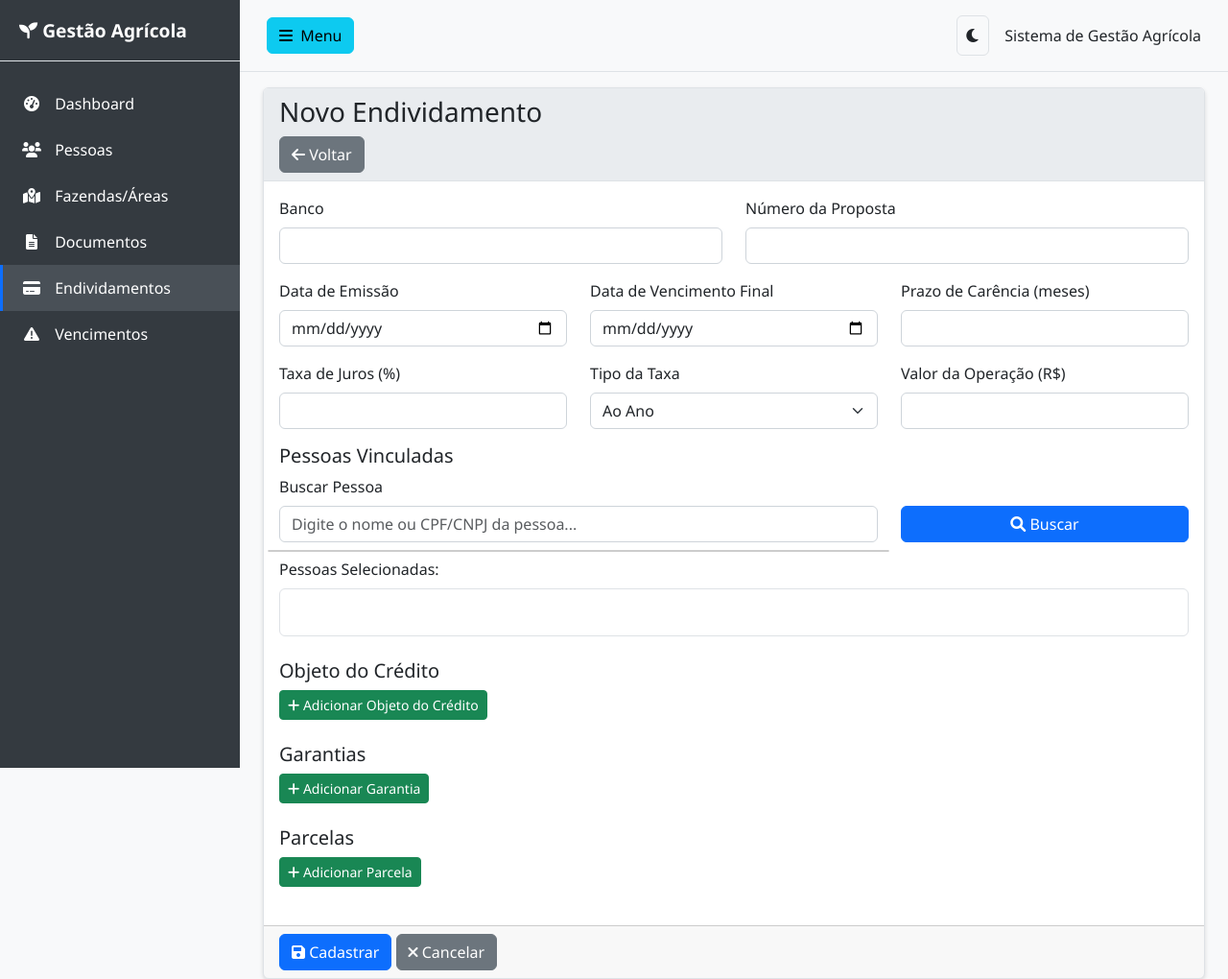
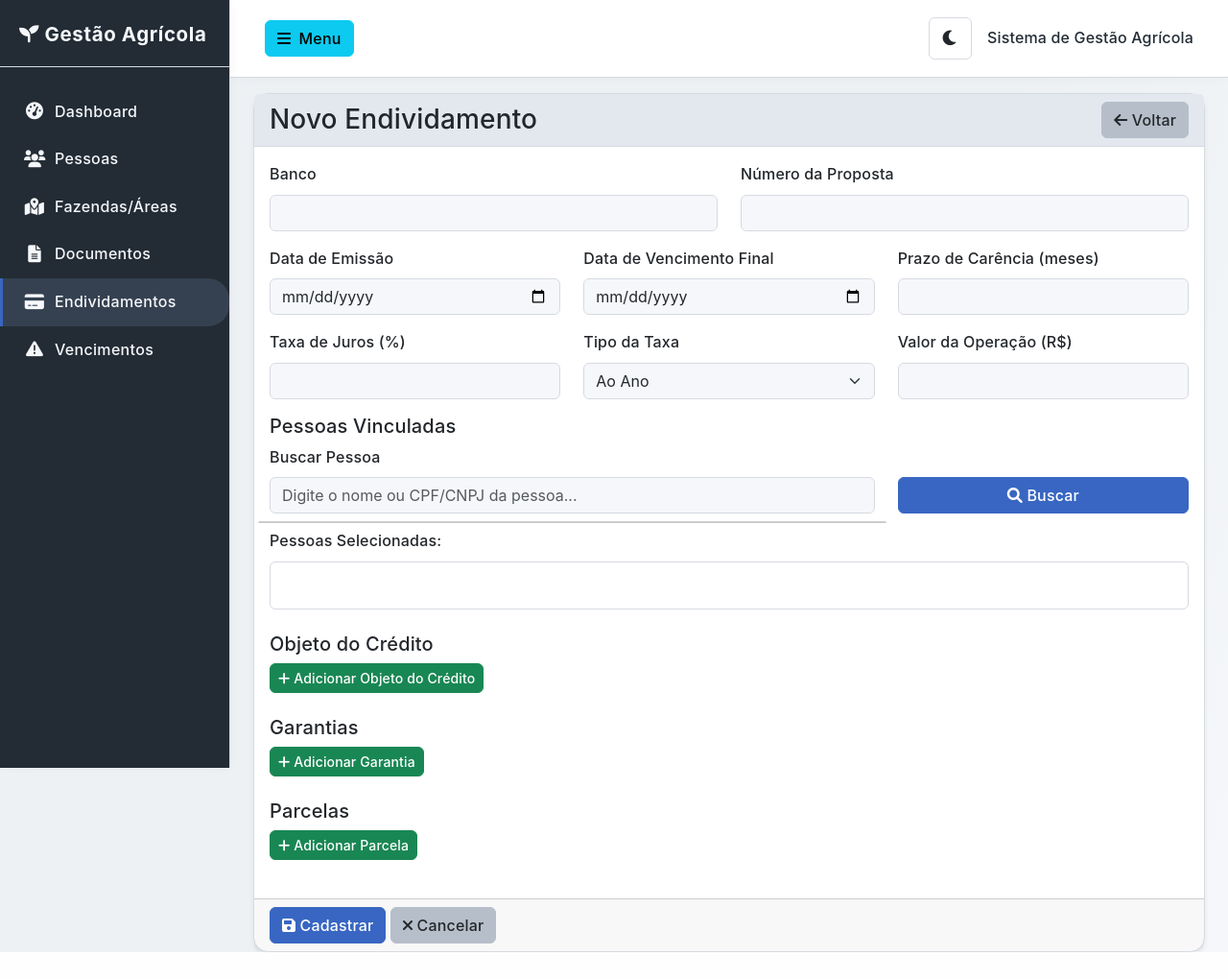
Before and after one commit to Frraz/Gestao-Agro, a Flask app: page /endividamentos/novo in a window 1280 px wide. Shown: the whole page at 96% size. After the commit the page ends 992 px from the top, so only its background shows below. Run offline with Flask 3, Linux system fonts and the light colour scheme; data that the repository does not hold is empty.

Commit message:
Melhorando a interface

```diff
--- a/src/static/css/style.css
+++ b/src/static/css/style.css
@@ -3,58 +3,57 @@
    ========================== */
 :root {
     /* Tema Claro */
-    --bg-primary: #ffffff;
-    --bg-secondary: #f8f9fa;
-    --bg-tertiary: #e9ecef;
-    --text-primary: #212529;
-    --text-secondary: #6c757d;
-    --text-muted: #adb5bd;
-    --border-color: #dee2e6;
-    --sidebar-bg: #343a40;
-    --sidebar-text: #ffffff;
-    --sidebar-hover: #495057;
+    --bg-primary: #f5f7fa;
+    --bg-secondary: #eef1f4;
+    --bg-tertiary: #e3e8ef;
+    --text-primary: #23272b;
+    --text-secondary: #5e6470;
+    --text-muted: #a6adb8;
+    --border-color: #d6dae1;
+    --sidebar-bg: #232c35;
+    --sidebar-text: #f5f7fa;
+    --sidebar-hover: #354150;
     --card-bg: #ffffff;
-    --card-shadow: rgba(0, 0, 0, 0.125);
-    --navbar-bg: #f8f9fa;
-    --navbar-text: #212529;
-    --btn-primary: #0d6efd;
-    --btn-secondary: #6c757d;
-    --btn-success: #198754;
-    --btn-warning: #ffc107;
-    --btn-danger: #dc3545;
-    --btn-info: #0dcaf0;
-    --input-bg: #ffffff;
-    --input-border: #ced4da;
+    --card-shadow: rgba(44, 62, 80, 0.07);
+    --navbar-bg: #ffffff;
+    --navbar-text: #232c35;
+    --btn-primary: #3866c2;
+    --btn-secondary: #b6bec9;
+    --btn-success: #4aaf77;
+    --btn-warning: #e1c56b;
+    --btn-danger: #e26d5a;
+    --btn-info: #5b7fa6;
+    --input-bg: #f5f7fa;
+    --input-border: #d6dae1;
     --table-bg: #ffffff;
-    --table-hover: rgba(0, 0, 0, 0.075);
+    --table-hover: #e8eef5;
 }
 
-/* Tema Escuro (sobrescreve variáveis) */
 [data-theme="dark"] {
-    --bg-primary: #1a1a1a;
-    --bg-secondary: #2d2d2d;
-    --bg-tertiary: #404040;
-    --text-primary: #ffffff;
-    --text-secondary: #b3b3b3;
-    --text-muted: #808080;
-    --border-color: #404040;
-    --sidebar-bg: #0d1117;
-    --sidebar-text: #ffffff;
-    --sidebar-hover: #21262d;
-    --card-bg: #2d2d2d;
-    --card-shadow: rgba(0, 0, 0, 0.3);
-    --navbar-bg: #2d2d2d;
-    --navbar-text: #ffffff;
-    --btn-primary: #0d6efd;
-    --btn-secondary: #6c757d;
-    --btn-success: #198754;
-    --btn-warning: #ffc107;
-    --btn-danger: #dc3545;
-    --btn-info: #0dcaf0;
-    --input-bg: #404040;
-    --input-border: #555555;
-    --table-bg: #23272b;
-    --table-hover: rgba(255, 255, 255, 0.075);
+    --bg-primary: #171b21;
+    --bg-secondary: #1e232a;
+    --bg-tertiary: #232a33;
+    --text-primary: #e6eaf2;
+    --text-secondary: #b9becb;
+    --text-muted: #7c8595;
+    --border-color: #232a33;
+    --sidebar-bg: #181c23;
+    --sidebar-text: #e6eaf2;
+    --sidebar-hover: #232a33;
+    --card-bg: #232a33;
+    --card-shadow: rgba(44, 62, 80, 0.13);
+    --navbar-bg: #232a33;
+    --navbar-text: #e6eaf2;
+    --btn-primary: #5a8fff;
+    --btn-secondary: #495369;
+    --btn-success: #61c39d;
+    --btn-warning: #e1c56b;
+    --btn-danger: #e26d5a;
+    --btn-info: #5b7fa6;
+    --input-bg: #232a33;
+    --input-border: #354150;
+    --table-bg: #232a33;
+    --table-hover: #1e232a;
 }
 
 /* ==========================
@@ -93,76 +92,71 @@ html[data-theme="dark"] table.table-striped > tbody > tr:nth-of-type(odd) {
 [data-theme="dark"] input[type="password"],
 [data-theme="dark"] input[type="number"],
 [data-theme="dark"] input[type="date"] {
-    background-color: var(--input-bg, #404040) !important;
-    color: var(--text-primary, #fff) !important;
-    border-color: var(--input-border, #555555) !important;
+    background-color: var(--input-bg) !important;
+    color: var(--text-primary) !important;
+    border-color: var(--input-border) !important;
 }
-
 [data-theme="dark"] .form-control:disabled,
 [data-theme="dark"] .form-select:disabled,
 [data-theme="dark"] textarea:disabled,
 [data-theme="dark"] input[type="text"]:disabled {
-    background-color: #262626 !important;
+    background-color: #232a33 !important;
     color: #888 !important;
 }
-
 [data-theme="dark"] .list-group-item {
-    background-color: var(--card-bg, #2d2d2d) !important;
-    color: var(--text-primary, #fff) !important;
-    border-color: var(--border-color, #404040) !important;
+    background-color: var(--card-bg) !important;
+    color: var(--text-primary) !important;
+    border-color: var(--border-color) !important;
 }
-
 [data-theme="dark"] .badge.bg-primary,
 [data-theme="dark"] .badge.bg-secondary,
 [data-theme="dark"] .badge.bg-success,
 [data-theme="dark"] .badge.bg-warning,
 [data-theme="dark"] .badge.bg-danger,
 [data-theme="dark"] .badge.bg-info {
-    filter: brightness(0.85) !important;
+    filter: brightness(0.92) !important;
     color: #fff !important;
 }
-
 [data-theme="dark"] .dropdown-menu {
-    background-color: var(--bg-secondary, #2d2d2d) !important;
-    color: var(--text-primary, #fff) !important;
+    background-color: var(--bg-secondary) !important;
+    color: var(--text-primary) !important;
 }
-
 [data-theme="dark"] .dropdown-item {
-    color: var(--text-primary, #fff) !important;
+    color: var(--text-primary) !important;
 }
-
 [data-theme="dark"] .dropdown-item:hover {
-    background-color: var(--bg-tertiary, #404040) !important;
-    color: var(--text-primary, #fff) !important;
+    background-color: var(--bg-tertiary) !important;
+    color: var(--text-primary) !important;
 }
-
 [data-theme="dark"] .modal-content {
-    background-color: var(--card-bg, #2d2d2d) !important;
-    color: var(--text-primary, #fff) !important;
+    background-color: var(--card-bg) !important;
+    color: var(--text-primary) !important;
 }
 
 /* ==========================
    Estilos base
    ========================== */
 body {
-    font-family: 'Segoe UI', Tahoma, Geneva, Verdana, sans-serif;
+    font-family: 'Inter', 'Segoe UI', Tahoma, Geneva, Verdana, Arial, sans-serif;
     background-color: var(--bg-secondary);
     color: var(--text-primary);
+    font-weight: 400;
+    line-height: 1.6;
+    letter-spacing: 0.01em;
     transition: background-color 0.3s ease, color 0.3s ease;
 }
-
-/* Wrapper e layout */
 .wrapper {
     display: flex;
     width: 100%;
     align-items: stretch;
     min-height: 100vh;
+    background: linear-gradient(120deg, var(--bg-secondary) 60%, var(--bg-primary) 100%);
 }
 
 /* Sidebar */
 #sidebar {
-    min-width: 250px;
-    max-width: 250px;
+    min-width: 240px;
+    max-width: 240px;
     min-height: 100vh;
     background-color: var(--sidebar-bg) !important;
     transition: all 0.3s ease;
@@ -170,263 +164,260 @@ body {
     top: 0;
     left: 0;
     z-index: 1000;
+    border-right: 1.5px solid var(--border-color);
+    box-shadow: 2px 0 12px -4px var(--card-shadow);
 }
-
 #sidebar.active {
-    margin-left: -250px;
+    margin-left: -240px;
 }
-
 #sidebar .sidebar-header {
-    padding: 20px;
+    padding: 24px 20px 20px 20px;
     background: var(--sidebar-bg);
     border-bottom: 1px solid var(--border-color);
 }
-
 #sidebar .sidebar-header h3 {
     color: var(--sidebar-text);
     margin: 0;
-    font-size: 1.2rem;
-    font-weight: 600;
+    font-size: 1.28rem;
+    font-weight: 700;
+    letter-spacing: 0.03em;
 }
-
 #sidebar ul.components {
-    padding: 20px 0;
+    padding: 22px 0;
     list-style: none;
     margin: 0;
 }
-
 #sidebar ul li {
     margin: 0;
 }
-
 #sidebar ul li a {
-    padding: 12px 20px;
+    padding: 12px 22px;
     font-size: 1rem;
-    display: block;
+    display: flex;
+    align-items: center;
     color: var(--sidebar-text);
     text-decoration: none;
-    transition: all 0.3s ease;
+    transition: all 0.24s;
     border-left: 3px solid transparent;
+    gap: 10px;
+    border-radius: 0 22px 22px 0;
+    font-weight: 500;
+    letter-spacing: 0.02em;
 }
-
-#sidebar ul li a:hover {
-    background: var(--sidebar-hover);
-    border-left-color: var(--btn-primary);
-}
-
+#sidebar ul li a:hover,
 #sidebar ul li.active > a {
     background: var(--sidebar-hover);
     border-left-color: var(--btn-primary);
     color: var(--sidebar-text);
 }
-
 #sidebar ul li a i {
-    margin-right: 10px;
-    width: 20px;
+    width: 22px;
     text-align: center;
+    font-size: 1.12rem;
 }
-
 /* Content area */
 #content {
     width: 100%;
     padding: 0;
     min-height: 100vh;
     transition: all 0.3s ease;
-    margin-left: 250px;
+    margin-left: 240px;
 }
-
 #content.active {
     margin-left: 0;
 }
-
 /* Navbar */
 .navbar {
     background-color: var(--navbar-bg) !important;
     border-bottom: 1px solid var(--border-color);
-    padding: 1rem;
+    padding: 1.1rem 1.5rem 1.1rem 1.5rem;
     margin-bottom: 0;
+    box-shadow: 0 2px 12px -4px var(--card-shadow);
 }
-
 .navbar-text {
     color: var(--navbar-text) !important;
+    font-weight: 500;
 }
-
 /* Theme toggle button */
 .theme-toggle {
     background: none;
     border: 1px solid var(--border-color);
     color: var(--text-primary);
-    padding: 0.5rem;
+    padding: 0.45rem 0.8rem;
     border-radius: 0.375rem;
     cursor: pointer;
-    transition: all 0.3s ease;
-    margin-left: 1rem;
+    transition: all 0.3s;
+    margin-left: 1.1rem;
+    font-size: 1.11rem;
 }
-
 .theme-toggle:hover {
     background-color: var(--bg-tertiary);
+    border-color: var(--btn-primary);
+    color: var(--btn-primary);
 }
-
 /* Cards */
 .card {
     background-color: var(--card-bg);
     border: 1px solid var(--border-color);
-    box-shadow: 0 0.125rem 0.25rem var(--card-shadow);
-    transition: all 0.3s ease;
+    box-shadow: 0 0.15rem 0.35rem var(--card-shadow);
+    border-radius: 0.95rem;
+    transition: all 0.3s;
 }
-
 .card-header {
     background-color: var(--bg-tertiary);
     border-bottom: 1px solid var(--border-color);
     color: var(--text-primary);
+    font-weight: 600;
+    letter-spacing: 0.01em;
 }
-
 .card-body {
     color: var(--text-primary);
 }
-
 .card-dashboard {
     border-left: 4px solid;
-    transition: transform 0.2s ease, box-shadow 0.2s ease;
+    transition: transform 0.19s, box-shadow 0.19s;
+    border-radius: 0.95rem;
 }
-
 .card-dashboard:hover {
-    transform: translateY(-2px);
-    box-shadow: 0 0.5rem 1rem var(--card-shadow);
+    transform: translateY(-2px) scale(1.013);
+    box-shadow: 0 0.6rem 1.8rem var(--card-shadow);
+    filter: brightness(1.03);
 }
-
-.card-pessoas {
-    border-left-color: #4e73df;
-}
-
-.card-fazendas {
-    border-left-color: #1cc88a;
-}
-
-.card-documentos {
-    border-left-color: #36b9cc;
-}
-
-.card-vencidos {
-    border-left-color: #e74a3b;
-}
-
-.card-endividamentos {
-    border-left-color: #f6c23e;
-}
-
+/* Colorful dashboard cards */
+.card-pessoas { border-left-color: #5a8fff; }
+.card-fazendas { border-left-color: #4aaf77; }
+.card-documentos { border-left-color: #5b7fa6; }
+.card-vencidos { border-left-color: #e26d5a; }
+.card-endividamentos { border-left-color: #e1c56b; }
 /* Tables */
 .table {
     background-color: var(--table-bg);
     color: var(--text-primary);
+    border-radius: 0.6rem;
+    overflow: hidden;
     transition: background-color 0.3s, color 0.3s;
 }
-
 .table th {
     background-color: var(--bg-tertiary);
     color: var(--text-primary);
     border-color: var(--border-color);
+    font-weight: 500;
     transition: background-color 0.3s, color 0.3s, border-color 0.3s;
 }
-
 .table td {
     border-color: var(--border-color);
     color: var(--text-primary);
     transition: background-color 0.3s, color 0.3s, border-color 0.3s;
 }
-
 .table-hover tbody tr:hover {
     background-color: var(--table-hover);
 }
-
 .table-dark {
     background-color: var(--sidebar-bg);
     color: var(--sidebar-text);
 }
-
 /* Forms */
 .form-control, .form-select {
     background-color: var(--input-bg);
     border-color: var(--input-border);
     color: var(--text-primary);
+    border-radius: 0.375rem;
+    transition: background-color 0.3s, color 0.3s, border-color 0.3s;
 }
-
 .form-control:focus, .form-select:focus {
     background-color: var(--input-bg);
     border-color: var(--btn-primary);
     color: var(--text-primary);
-    box-shadow: 0 0 0 0.2rem rgba(13, 110, 253, 0.25);
+    box-shadow: 0 0 0 0.13rem rgba(56, 102, 194, 0.13);
 }
-
 .form-label {
     color: var(--text-primary);
+    font-weight: 500;
 }
-
 .form-text {
     color: var(--text-secondary);
+    font-size: 0.96em;
 }
-
 /* Buttons */
 .btn {
-    transition: all 0.3s ease;
+    border-radius: 0.375rem;
+    font-weight: 500;
+    letter-spacing: 0.01em;
+    transition: all 0.3s;
 }
-
 .btn-outline-primary, .btn-outline-secondary, .btn-outline-success,
 .btn-outline-warning, .btn-outline-danger, .btn-outline-info {
     border-width: 1px;
 }
-
+.btn-primary {
+    background-color: var(--btn-primary);
+    border-color: var(--btn-primary);
+    color: #fff;
+}
+.btn-primary:hover, .btn-primary:focus {
+    background-color: #2952a3;
+    border-color: #2952a3;
+    color: #fff;
+}
+.btn-secondary {
+    background-color: var(--btn-secondary);
+    border-color: var(--btn-secondary);
+    color: var(--text-primary);
+}
+.btn-secondary:hover, .btn-secondary:focus {
+    background-color: #a6adb8;
+    border-color: #a6adb8;
+    color: var(--text-primary);
+}
 /* Alerts */
 .alert {
     border: 1px solid var(--border-color);
+    border-radius: 0.6rem;
+    font-size: 1rem;
+    letter-spacing: 0.01em;
 }
-
 /* Badges */
 .badge {
-    font-size: 0.75rem;
+    font-size: 0.78rem;
+    border-radius: 0.3rem;
+    font-weight: 500;
+    padding: 0.3em 0.65em;
 }
-
 /* Modals */
 .modal-content {
     background-color: var(--card-bg);
     color: var(--text-primary);
+    border-radius: 0.85rem;
 }
-
 .modal-header {
     border-bottom: 1px solid var(--border-color);
 }
-
 .modal-footer {
     border-top: 1px solid var(--border-color);
 }
-
 /* Dropdowns */
 .dropdown-menu {
     background-color: var(--card-bg);
     border: 1px solid var(--border-color);
+    border-radius: 0.5rem;
 }
-
 .dropdown-item {
     color: var(--text-primary);
 }
-
 .dropdown-item:hover {
     background-color: var(--bg-tertiary);
     color: var(--text-primary);
 }
-
 /* List groups */
 .list-group-item {
     background-color: var(--card-bg);
     border-color: var(--border-color);
     color: var(--text-primary);
 }
-
 /* Utilities */
 .text-muted {
     color: var(--text-muted) !important;
 }
-
 .border {
     border-color: var(--border-color) !important;
 }
--- a/src/templates/admin/endividamentos/form.html
+++ b/src/templates/admin/endividamentos/form.html
@@ -7,8 +7,8 @@
     <div class="row">
         <div class="col-12">
             <div class="card">
-                <div class="card-header">
-                    <h3 class="card-title">{{ 'Editar' if endividamento else 'Novo' }} Endividamento</h3>
+                <div class="card-header d-flex justify-content-between align-items-center">
+                    <h3 class="card-title mb-0">{{ 'Editar' if endividamento else 'Novo' }} Endividamento</h3>
                     <div class="card-tools">
                         <a href="{{ url_for('endividamento.listar') }}" class="btn btn-secondary">
                             <i class="fas fa-arrow-left"></i> Voltar
@@ -120,7 +120,7 @@
                                 <div id="pessoasSelecionadas" class="border rounded p-3 min-height-50">
                                     {% if endividamento %}
                                         {% for pessoa in endividamento.pessoas %}
-                                        <div class="pessoa-selecionada badge bg-primary me-2 mb-2 p-2" data-pessoa-id="{{ pessoa.id }}">
+                                        <div class="pessoa-selecionada badge badge-persona me-2 mb-2 p-2" data-pessoa-id="{{ pessoa.id }}">
                                             {{ pessoa.nome }} ({{ pessoa.formatar_cpf_cnpj() }})
                                             <button type="button" class="btn-close btn-close-white ms-2" onclick="removerPessoa({{ pessoa.id }})"></button>
                                             <input type="hidden" name="pessoas_ids" value="{{ pessoa.id }}">
@@ -277,17 +277,12 @@
 
 {% block scripts %}
 <script>
-// Opções de fazendas para os selects
 const fazendas = [
     {% for fazenda in fazendas %}
     {id: {{ fazenda.id }}, nome: "{{ fazenda.nome }}"},
     {% endfor %}
 ];
-
-// Variáveis globais para controle
 let pessoasSelecionadasIds = new Set();
-
-// Inicializar pessoas já selecionadas
 document.addEventListener('DOMContentLoaded', function() {
     {% if endividamento %}
         {% for pessoa in endividamento.pessoas %}
@@ -295,8 +290,6 @@ document.addEventListener('DOMContentLoaded', function() {
         {% endfor %}
     {% endif %}
 });
-
-// Função para buscar pessoas via AJAX
 function buscarPessoas() {
     const termo = document.getElementById('buscaPessoa').value.trim();
     if (termo.length < 2) {
@@ -340,16 +333,14 @@ function buscarPessoas() {
             resultadosDiv.innerHTML = '<div class="list-group-item text-danger">Erro na busca</div>';
         });
 }
-
-// Função para selecionar uma pessoa
 function selecionarPessoa(id, nome, cpfCnpj) {
     if (pessoasSelecionadasIds.has(id)) {
-        return; // Já selecionado
+        return;
     }
     pessoasSelecionadasIds.add(id);
     const container = document.getElementById('pessoasSelecionadas');
     const badge = document.createElement('div');
-    badge.className = 'pessoa-selecionada badge bg-primary me-2 mb-2 p-2';
+    badge.className = 'pessoa-selecionada badge badge-persona me-2 mb-2 p-2';
     badge.setAttribute('data-pessoa-id', id);
     badge.innerHTML = `
         ${nome} (${cpfCnpj})
@@ -357,12 +348,9 @@ function selecionarPessoa(id, nome, cpfCnpj) {
         <input type="hidden" name="pessoas_ids" value="${id}">
     `;
     container.appendChild(badge);
-    // Limpar busca
     document.getElementById('buscaPessoa').value = '';
     document.getElementById('resultadosBusca').style.display = 'none';
 }
-
-// Função para remover uma pessoa selecionada
 function removerPessoa(id) {
     pessoasSelecionadasIds.delete(id);
     const elemento = document.querySelector(`[data-pessoa-id="${id}"]`);
@@ -370,16 +358,12 @@ function removerPessoa(id) {
         elemento.remove();
     }
 }
-
-// Buscar ao pressionar Enter
 document.getElementById('buscaPessoa').addEventListener('keypress', function(e) {
     if (e.key === 'Enter') {
         e.preventDefault();
         buscarPessoas();
     }
 });
-
-// Delegação para seleção de pessoas (adaptação para botão dinâmico)
 document.addEventListener('click', function(e) {
     if (e.target && e.target.classList.contains('selecionar-pessoa')) {
         const id = parseInt(e.target.getAttribute('data-id'));
@@ -394,14 +378,12 @@ document.addEventListener('click', function(e) {
             removerPessoa(id);
         }
     }
-    // Esconder resultados ao clicar fora
     const buscaInput = document.getElementById('buscaPessoa');
     const resultadosDiv = document.getElementById('resultadosBusca');
     if (!buscaInput.contains(e.target) && !resultadosDiv.contains(e.target)) {
         resultadosDiv.style.display = 'none';
     }
 });
-
 function adicionarObjetoCredito() {
     const container = document.getElementById('objetosCredito');
     const item = document.createElement('div');
@@ -432,7 +414,6 @@ function adicionarObjetoCredito() {
     `;
     container.appendChild(item);
 }
-
 function adicionarGarantia() {
     const container = document.getElementById('garantias');
     const item = document.createElement('div');
@@ -463,7 +444,6 @@ function adicionarGarantia() {
     `;
     container.appendChild(item);
 }
-
 function adicionarParcela() {
     const container = document.getElementById('parcelas');
     const item = document.createElement('div');
@@ -487,14 +467,10 @@ function adicionarParcela() {
     `;
     container.appendChild(item);
 }
-
 function removerItem(button) {
     button.closest('.border').remove();
 }
-
-// Preparar dados antes do envio
 document.getElementById('formEndividamento').addEventListener('submit', function(e) {
-    // Coletar objetos do crédito
     const objetosCredito = [];
     document.querySelectorAll('.objeto-credito-item').forEach(item => {
         const fazenda = item.querySelector('[name="objeto_fazenda"]').value;
@@ -508,7 +484,6 @@ document.getElementById('formEndividamento').addEventListener('submit', function
             });
         }
     });
-    // Coletar garantias
     const garantias = [];
     document.querySelectorAll('.garantia-item').forEach(item => {
         const fazenda = item.querySelector('[name="garantia_fazenda"]').value;
@@ -522,7 +497,6 @@ document.getElementById('formEndividamento').addEventListener('submit', function
             });
         }
     });
-    // Coletar parcelas
     const parcelas = [];
     document.querySelectorAll('.parcela-item').forEach(item => {
         const data = item.querySelector('[name="parcela_data"]').value;
@@ -534,13 +508,11 @@ document.getElementById('formEndividamento').addEventListener('submit', function
             });
         }
     });
-    // Definir dados nos campos hidden
     document.getElementById('objetosCreditoData').value = JSON.stringify(objetosCredito);
     document.getElementById('garantiasData').value = JSON.stringify(garantias);
     document.getElementById('parcelasData').value = JSON.stringify(parcelas);
 });
 </script>
-
 <style>
 .min-height-50 {
     min-height: 50px;
```
Also changed, not shown: other parts of src/static/css/style.css (+93 -41 lines).
